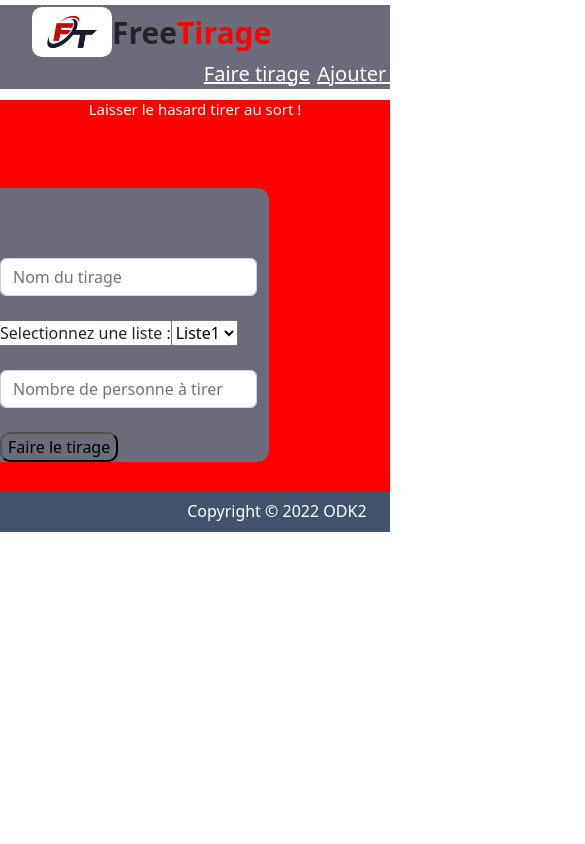
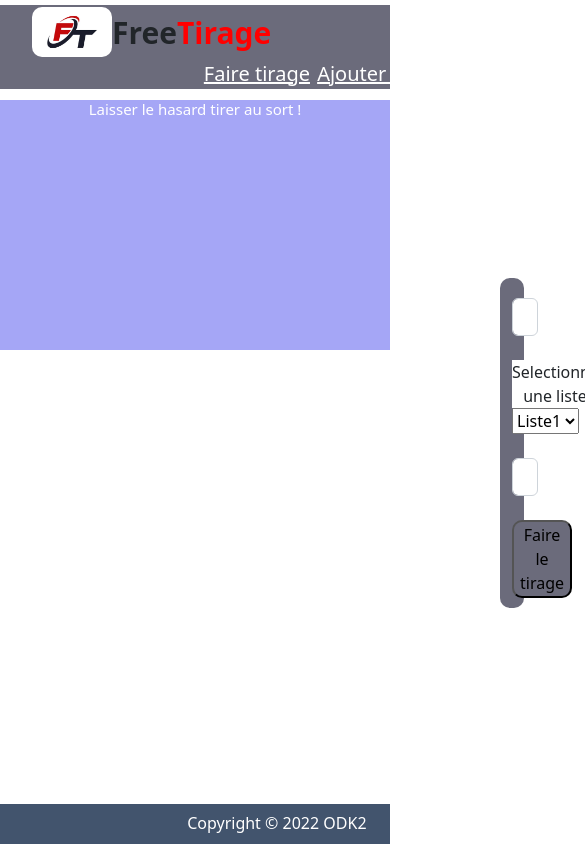
Before and after one commit to geekdjenika/MonTirage, an Angular app: page / in a window 390 px wide. Shown: the top 844 px of the page, 585 px wide, since content can reach past the window. Built offline with nearby package versions, Linux system fonts and the light colour scheme.

Commit message:
Page tirage

```diff
--- a/src/app/tirage/tirage.component.html
+++ b/src/app/tirage/tirage.component.html
@@ -67,29 +67,25 @@
                     background-color: white;
                 }
                 .cologne{
-                    align-self: center;
                     background-color: #6B6B7B;
                     height: auto;
                     width: auto;
                     border-radius: 10px;
                 }
-                .cologne h1{
-                    position: relative;
-                    top: 20px;
-                    font-size: 20px;
-                    color:white;
-                }
+
                 section{
                     background-color: #A5A6F6;
                     width: 100%;
-
                 }
                 .row{
-                    height: auto;
+                    height: 120px;
                     width: auto;
                     position: relative;
-                    padding-top: 20px;
-                    top: 40px;
+                    padding-top: 152px;
+                    top: 0;
+                    margin-left: 500px;
+                    align-items: center;
+                    text-align: center;
                 }
                 .nombre{
                     color: white;
@@ -121,6 +117,9 @@
                     left: 35%;
                 }
                 footer{
+                    position: absolute;
+                    bottom: 0;
+                    width: 100%;
                     background-color: #42546D;
                     height: 40px;
                 }
@@ -137,28 +136,19 @@
                 a {
                     color: white;
                 }
+                .cologne .btntirer {
+                        background-color: #A5A6F6;
+                        border-radius: 10px;
+                        margin-bottom: 10px;
+                    }
                 @media screen and (max-width: 820px){
                     section{
-                        background-color: red;
-                    }
-                    .cologne{
-                        padding-top: 50px;
-                        align-self: center;
-                        position: relative;
-                        top: 2px;
-                        height: auto;
-                        width: auto;
-                        border-radius: 12px;
-                    }
-                    .nombre{
-                        font-size:50px;
-                        position: relative;
-                        left: 45%;
+                        background-color: #A5A6F6;
                     }
                     .formulaire {
                         margin-top: 20px;
                     }
-                    .row .cologne .btntirer {
+                    .cologne .btntirer {
                         background-color: #6B6B7B;
                         border-radius: 10px;
                     }
@@ -173,7 +163,6 @@
                 <h1>Laisser le hasard tirer au sort !</h1>
                 <div class="row">
                     <div class="cologne" >
-                        <div>
                         <form class="form-group formulaire" action="">
                             <input type="text" class="form-control" id="libelletirage" aria-describedby="nomtirage" placeholder="Nom du tirage">
                             <br>
@@ -192,7 +181,6 @@
                         </form>
                     </div>
                 </div>
-                </div>
         </nav><br><br><br>
         <footer>
             <h2>
```
Lines whose indentation alone changed are shown as unchanged.
